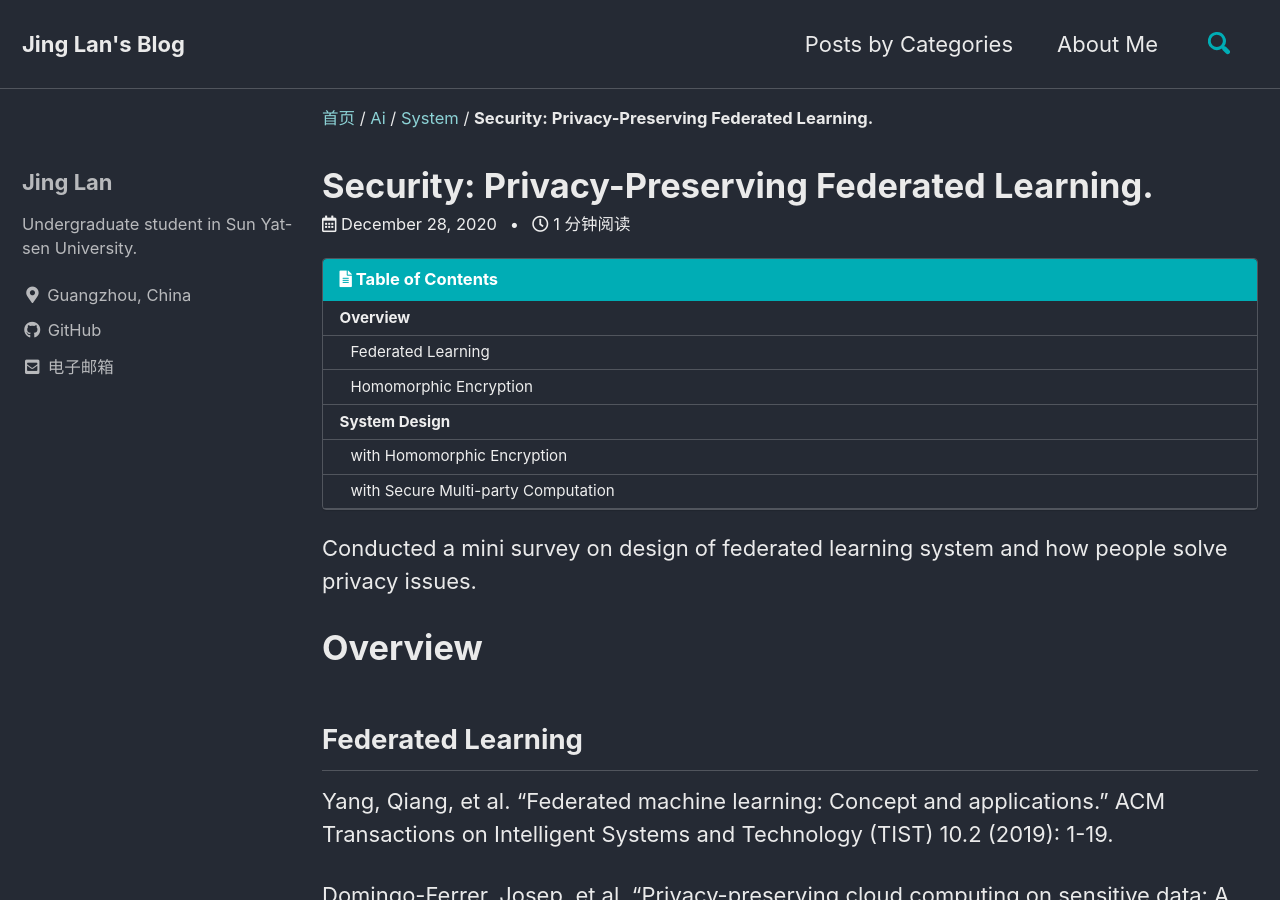
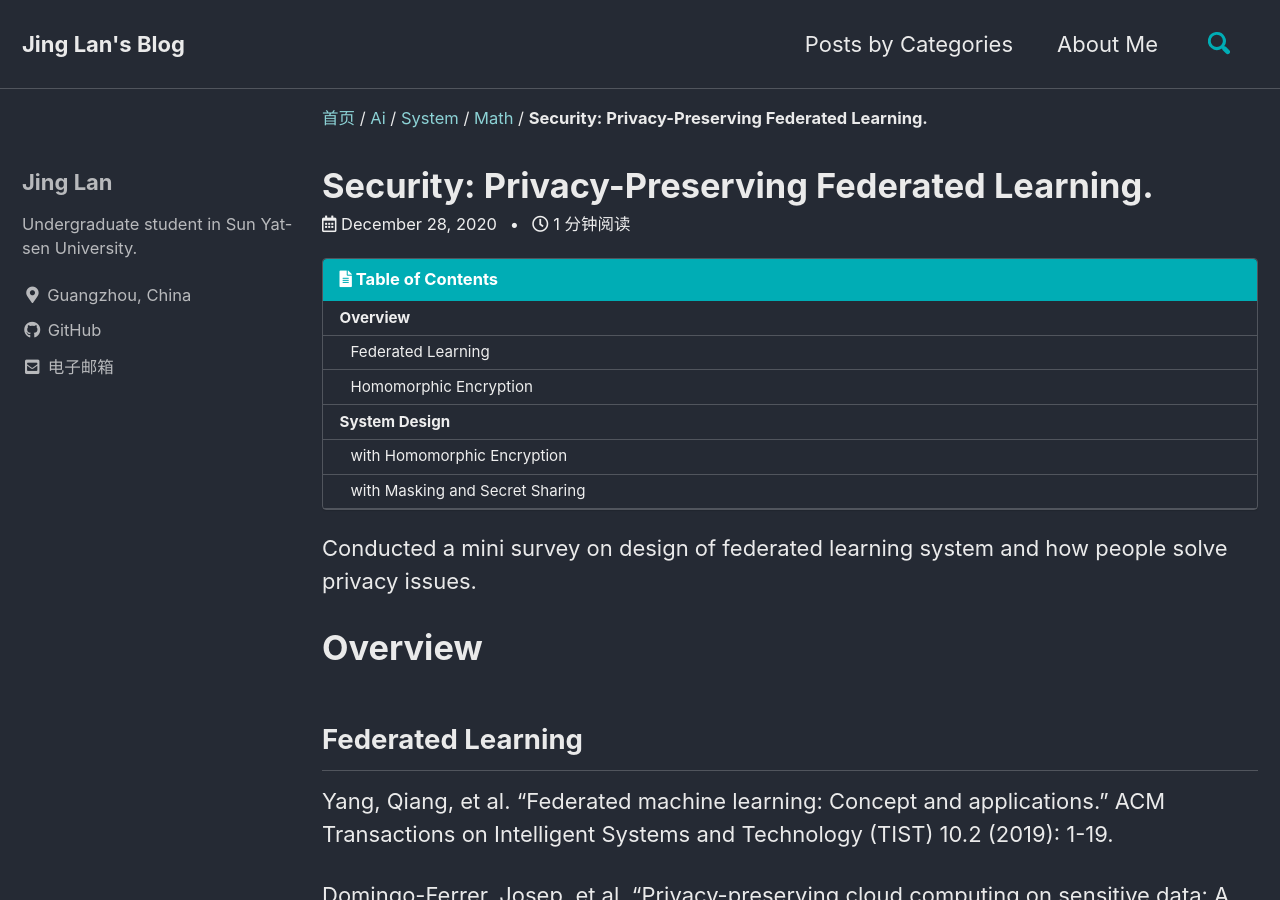
Before and after one commit to Lan-Jing/Lan-Jing.github.io, a Jekyll site: the page built from _posts/2020-12-28-securityProjects.md, in a window 1280 px wide and 900 px high. Built offline with Jekyll 4.4.1, drawn with Linux system fonts in a browser that asks for light colours; cached includes are drawn as plain includes; comment, search, counter and statistics services are not loaded; some of the changed text lies outside the part shown.

Commit message:
Change subtitle.

```diff
--- a/_posts/2020-12-28-securityProjects.md
+++ b/_posts/2020-12-28-securityProjects.md
@@ -3,6 +3,7 @@ title: "Security: Privacy-Preserving Federated Learning."
 categories:
   - AI
   - System
+  - Math
 ---
 
 Conducted a mini survey on design of federated learning system and how people solve privacy issues.
@@ -29,6 +30,6 @@ Shokri, Reza, and Vitaly Shmatikov. "Privacy-preserving deep learning." Proceedi
 
 Aono, Yoshinori, et al. "Privacy-preserving deep learning via additively homomorphic encryption." IEEE Transactions on Information Forensics and Security 13.5 (2017): 1333-1345.
 
-## with Secure Multi-party Computation
+## with Masking and Secret Sharing
 
 Bonawitz, Keith, et al. "Practical secure aggregation for privacy-preserving machine learning." Proceedings of the 2017 ACM SIGSAC Conference on Computer and Communications Security. 2017.
```
